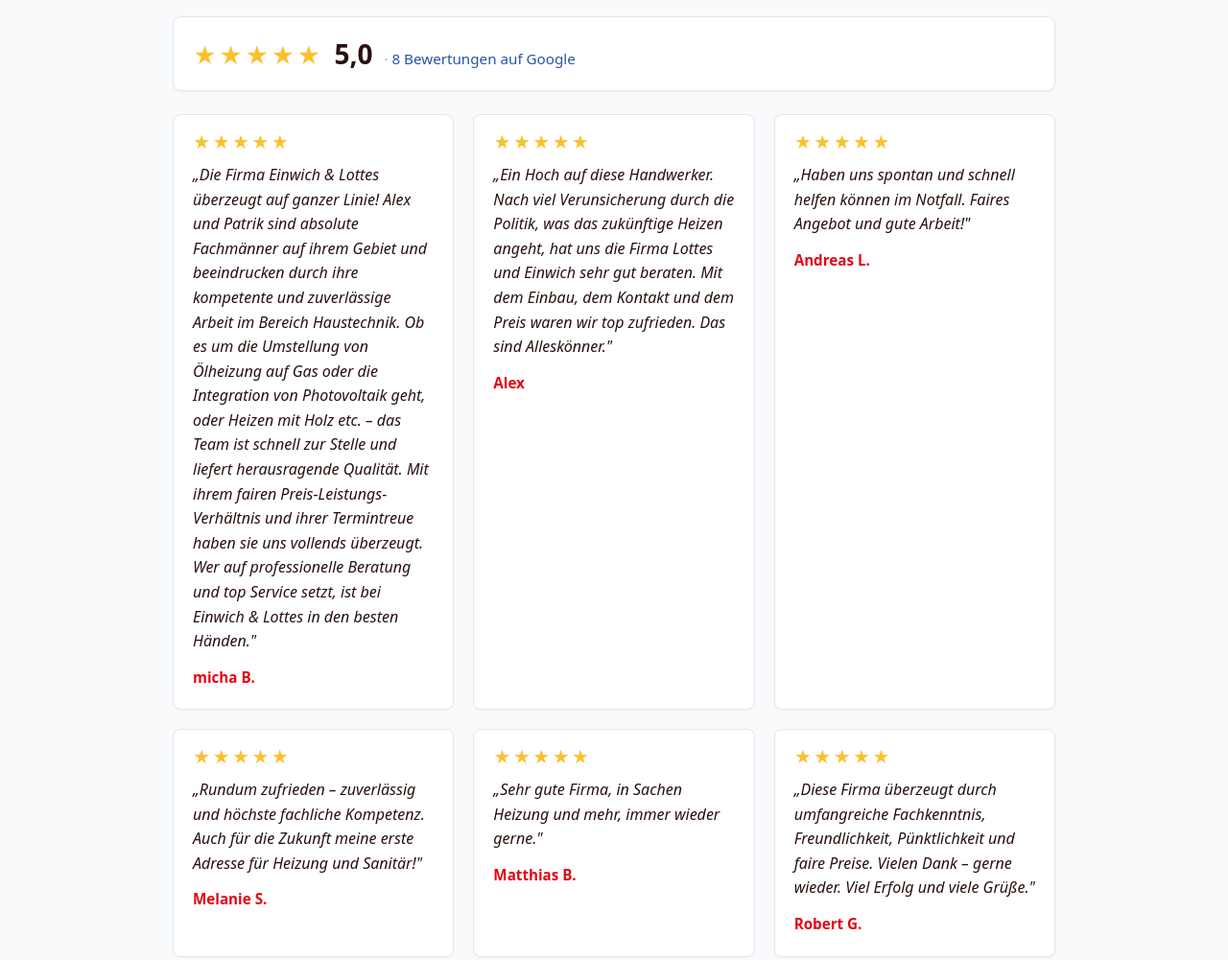
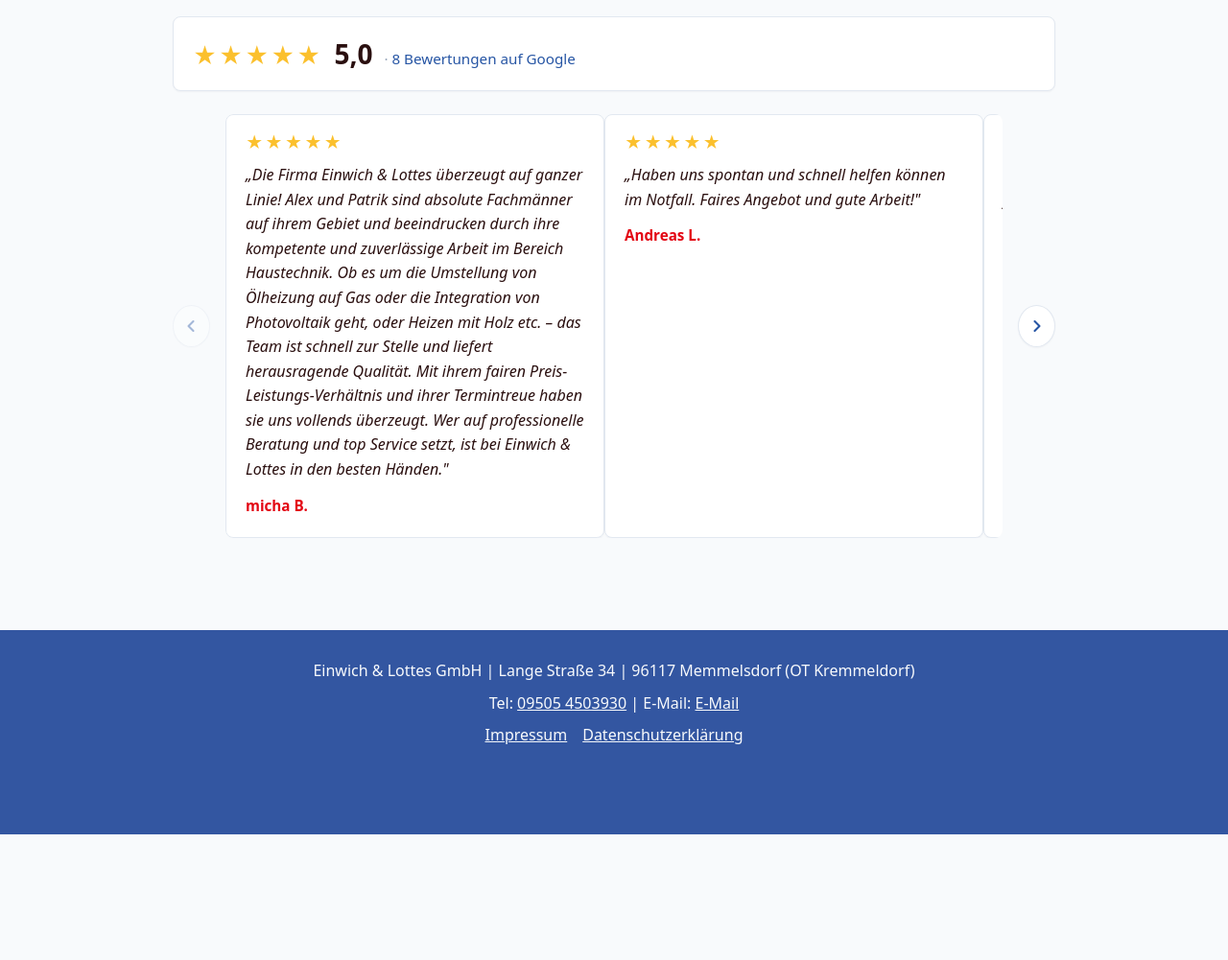
Before and after one commit to dakonr/einwich-lottes-website, a plain HTML site: page index.html in a window 1280 px wide. Shown: the part 1938-2939 px from the top of the page at 96% size. After the commit the page ends 2808 px from the top, so only its background shows below. Drawn offline with Linux system fonts and the light colour scheme.

Commit message:
add: horizontal Spinner for reviews

```diff
--- a/css/style.css
+++ b/css/style.css
@@ -378,13 +378,41 @@
 /* --------------------------------------------------------------------------
    11. Reviews
    -------------------------------------------------------------------------- */
-.review-grid {
-  display: grid;
-  grid-template-columns: repeat(auto-fit, minmax(280px, 1fr));
-  gap: 20px;
+.review-carousel {
+  position: relative;
+  display: flex;
+  flex-wrap: wrap;
+  justify-content: center;
+  gap: var(--space-4);
+}
+
+.review-carousel-viewport {
+  order: 1;
+  display: flex;
+  flex: 1 1 100%;
+  min-width: 0;
+  overflow-x: auto;
+  scroll-snap-type: x mandatory;
+  scroll-behavior: smooth;
+  overscroll-behavior-x: contain;
+  scrollbar-width: none;
+  -ms-overflow-style: none;
+  border-radius: var(--radius-md);
+}
+
+.review-carousel-viewport::-webkit-scrollbar {
+  display: none;
+}
+
+.review-carousel-viewport:focus-visible {
+  outline: 2px solid var(--color-blue);
+  outline-offset: 2px;
 }
 
 .review-card {
+  flex: 0 0 100%;
+  scroll-snap-align: start;
+  min-width: 0;
   background: var(--color-card);
   border: 1px solid var(--color-border);
   border-radius: var(--radius-md);
@@ -411,6 +439,37 @@
   font-weight: 700;
   color: var(--color-red);
   font-size: 0.95rem;
+}
+
+.review-carousel-btn {
+  order: 2;
+  display: inline-flex;
+  align-items: center;
+  justify-content: center;
+  width: 44px;
+  height: 44px;
+  padding: 0;
+  border: 1px solid var(--color-border);
+  border-radius: 50%;
+  background: var(--color-card);
+  color: var(--color-blue);
+  box-shadow: var(--shadow-card);
+  cursor: pointer;
+  transition: border-color 0.15s ease, color 0.15s ease, opacity 0.15s ease;
+}
+
+.review-carousel-btn:hover {
+  border-color: var(--color-blue);
+}
+
+.review-carousel-btn:focus-visible {
+  outline: 2px solid var(--color-blue);
+  outline-offset: 2px;
+}
+
+.review-carousel-btn:disabled {
+  opacity: 0.4;
+  cursor: default;
 }
 
 .stars {
@@ -504,6 +563,10 @@
   .section {
     padding: var(--space-12) 0;
   }
+
+  .review-card {
+    flex-basis: calc((100% - var(--space-5)) / 2);
+  }
 }
 
 /* 1024px+ : four-column grids, expanded max-width */
@@ -515,4 +578,20 @@
   .phone-link {
     font-size: 1.75rem;
   }
+
+  /* Reviews: side-by-side controls, 3 cards per view */
+  .review-carousel {
+    flex-wrap: nowrap;
+    align-items: center;
+    gap: var(--space-4);
+  }
+
+  .review-carousel-viewport,
+  .review-carousel-btn {
+    order: 0;
+  }
+
+  .review-card {
+    flex-basis: calc((100% - var(--space-5)) / 2);
+  }
 }
--- a/index.html
+++ b/index.html
@@ -1,11 +1,14 @@
 <!DOCTYPE html>
 <html lang="de">
+
 <head>
   <meta charset="UTF-8">
   <meta name="viewport" content="width=device-width, initial-scale=1.0">
   <title>Einwich &amp; Lottes GmbH | Heizung, Sanitär, Solar &amp; Wartung Memmelsdorf / Bamberg</title>
-  <meta name="description" content="Ihr Meisterbetrieb für Heizung, Sanitär, Solar und Wartung in Memmelsdorf & Landkreis Bamberg. Badsanierung, Wärmepumpe, Solarthermie & Notdienst. Tel: 09505 4503930">
-  <meta name="keywords" content="Sanitär Bamberg, Heizung Memmelsdorf, Badsanierung Bamberg, Solarthermie Bamberg, Wärmepumpe Bamberg, Heizungsbauer Memmelsdorf, Installateur Bamberg, Rohrbruch Notdienst, Einwich Lottes">
+  <meta name="description"
+    content="Ihr Meisterbetrieb für Heizung, Sanitär, Solar und Wartung in Memmelsdorf & Landkreis Bamberg. Badsanierung, Wärmepumpe, Solarthermie & Notdienst. Tel: 09505 4503930">
+  <meta name="keywords"
+    content="Sanitär Bamberg, Heizung Memmelsdorf, Badsanierung Bamberg, Solarthermie Bamberg, Wärmepumpe Bamberg, Heizungsbauer Memmelsdorf, Installateur Bamberg, Rohrbruch Notdienst, Einwich Lottes">
   <meta name="robots" content="index, follow">
   <meta name="author" content="Einwich & Lottes GmbH">
   <meta name="geo.region" content="DE-BY">
@@ -26,14 +29,16 @@
   <meta property="og:locale" content="de_DE">
   <meta property="og:site_name" content="Einwich & Lottes GmbH">
   <meta property="og:title" content="Einwich &amp; Lottes GmbH | Heizung, Sanitär, Solar &amp; Wartung">
-  <meta property="og:description" content="Ihr Meisterbetrieb für Heizung, Sanitär, Solar und Wartung in Memmelsdorf und dem gesamten Landkreis Bamberg.">
+  <meta property="og:description"
+    content="Ihr Meisterbetrieb für Heizung, Sanitär, Solar und Wartung in Memmelsdorf und dem gesamten Landkreis Bamberg.">
   <meta property="og:url" content="https://www.einwich-lottes.de/">
   <meta property="og:image" content="https://www.einwich-lottes.de/assets/images/hero_banner.jpg">
 
   <!-- Twitter -->
   <meta name="twitter:card" content="summary_large_image">
   <meta name="twitter:title" content="Einwich &amp; Lottes GmbH | Heizung, Sanitär, Solar &amp; Wartung">
-  <meta name="twitter:description" content="Ihr Meisterbetrieb für Heizung, Sanitär, Solar und Wartung im Landkreis Bamberg.">
+  <meta name="twitter:description"
+    content="Ihr Meisterbetrieb für Heizung, Sanitär, Solar und Wartung im Landkreis Bamberg.">
   <meta name="twitter:image" content="https://www.einwich-lottes.de/assets/images/hero_banner.jpg">
 
   <link rel="stylesheet" href="css/style.css">
@@ -104,20 +109,15 @@
   }
   </script>
 </head>
+
 <body>
   <header class="hero-section">
     <picture>
       <source srcset="assets/images/hero_banner.avif" type="image/avif">
       <source srcset="assets/images/hero_banner.webp" type="image/webp">
-      <img
-        src="assets/images/hero_banner.jpg"
-        alt="Einwich &amp; Lottes GmbH - Geschäftsführer und Fuhrpark in Memmelsdorf Landkreis Bamberg"
-        width="1278"
-        height="832"
-        loading="eager"
-        fetchpriority="high"
-        decoding="async"
-      >
+      <img src="assets/images/hero_banner.jpg"
+        alt="Einwich &amp; Lottes GmbH - Geschäftsführer und Fuhrpark in Memmelsdorf Landkreis Bamberg" width="1278"
+        height="832" loading="eager" fetchpriority="high" decoding="async">
     </picture>
   </header>
   <div class="contact-banner">
@@ -126,34 +126,45 @@
   </div>
   <nav class="floating-container" aria-label="Direktkontakt">
     <!-- Button 1: Instagram (top) -->
-    <a href="https://www.instagram.com/einwichlottes_gmbh/" target="_blank" rel="noopener noreferrer" class="floating-btn instagram-btn" aria-label="Instagram">
-      <svg xmlns="http://www.w3.org/2000/svg" viewBox="0 0 24 24" fill="none" stroke="#ffffff" stroke-width="2" stroke-linecap="round" stroke-linejoin="round" aria-hidden="true" width="24" height="24">
-        <rect x="2" y="2" width="20" height="20" rx="5" ry="5"/>
-        <path d="M16 11.37A4 4 0 1 1 12.63 8 4 4 0 0 1 16 11.37z"/>
-        <line x1="17.5" y1="6.5" x2="17.51" y2="6.5"/>
+    <a href="https://www.instagram.com/einwichlottes_gmbh/" target="_blank" rel="noopener noreferrer"
+      class="floating-btn instagram-btn" aria-label="Instagram">
+      <svg xmlns="http://www.w3.org/2000/svg" viewBox="0 0 24 24" fill="none" stroke="#ffffff" stroke-width="2"
+        stroke-linecap="round" stroke-linejoin="round" aria-hidden="true" width="24" height="24">
+        <rect x="2" y="2" width="20" height="20" rx="5" ry="5" />
+        <path d="M16 11.37A4 4 0 1 1 12.63 8 4 4 0 0 1 16 11.37z" />
+        <line x1="17.5" y1="6.5" x2="17.51" y2="6.5" />
       </svg>
     </a>
     <!-- Button 2: E-Mail -->
-    <a href="#" class="floating-btn mail-btn" data-c="105,110,102,111,64,101,105,110,119,105,99,104,45,108,111,116,116,101,115,46,100,101" aria-label="E-Mail schreiben">
-      <svg xmlns="http://www.w3.org/2000/svg" viewBox="0 0 24 24" fill="none" stroke="#ffffff" stroke-width="2" stroke-linecap="round" stroke-linejoin="round" aria-hidden="true" width="24" height="24">
-        <rect x="2" y="4" width="20" height="16" rx="2"/>
-        <polyline points="2,4 12,13 22,4"/>
+    <a href="#" class="floating-btn mail-btn"
+      data-c="105,110,102,111,64,101,105,110,119,105,99,104,45,108,111,116,116,101,115,46,100,101"
+      aria-label="E-Mail schreiben">
+      <svg xmlns="http://www.w3.org/2000/svg" viewBox="0 0 24 24" fill="none" stroke="#ffffff" stroke-width="2"
+        stroke-linecap="round" stroke-linejoin="round" aria-hidden="true" width="24" height="24">
+        <rect x="2" y="4" width="20" height="16" rx="2" />
+        <polyline points="2,4 12,13 22,4" />
       </svg>
     </a>
     <!-- Button 2: Anruf (bottom) -->
     <a href="tel:095054503930" class="floating-btn phone-btn" aria-label="Jetzt anrufen">
-      <svg xmlns="http://www.w3.org/2000/svg" viewBox="0 0 24 24" fill="none" stroke="#ffffff" stroke-width="2" stroke-linecap="round" stroke-linejoin="round" aria-hidden="true" width="24" height="24">
-        <path d="M22 16.92v3a2 2 0 0 1-2.18 2 19.79 19.79 0 0 1-8.63-3.07A19.5 19.5 0 0 1 4.69 12 19.79 19.79 0 0 1 1.6 3.4 2 2 0 0 1 3.59 1.22h3a2 2 0 0 1 2 1.72 12.84 12.84 0 0 0 .7 2.81 2 2 0 0 1-.45 2.11L7.91 8.77a16 16 0 0 0 6 6l.92-.92a2 2 0 0 1 2.11-.45 12.84 12.84 0 0 0 2.81.7A2 2 0 0 1 21.7 16a2 2 0 0 1 .3.92z"/>
+      <svg xmlns="http://www.w3.org/2000/svg" viewBox="0 0 24 24" fill="none" stroke="#ffffff" stroke-width="2"
+        stroke-linecap="round" stroke-linejoin="round" aria-hidden="true" width="24" height="24">
+        <path
+          d="M22 16.92v3a2 2 0 0 1-2.18 2 19.79 19.79 0 0 1-8.63-3.07A19.5 19.5 0 0 1 4.69 12 19.79 19.79 0 0 1 1.6 3.4 2 2 0 0 1 3.59 1.22h3a2 2 0 0 1 2 1.72 12.84 12.84 0 0 0 .7 2.81 2 2 0 0 1-.45 2.11L7.91 8.77a16 16 0 0 0 6 6l.92-.92a2 2 0 0 1 2.11-.45 12.84 12.84 0 0 0 2.81.7A2 2 0 0 1 21.7 16a2 2 0 0 1 .3.92z" />
       </svg>
     </a>
   </nav>
   <main class="container">
-    <h1 class="visually-hidden">Einwich &amp; Lottes GmbH – Meisterbetrieb für Heizung, Sanitär, Solar und Wartung in Memmelsdorf, Landkreis Bamberg</h1>
+    <h1 class="visually-hidden">Einwich &amp; Lottes GmbH – Meisterbetrieb für Heizung, Sanitär, Solar und Wartung in
+      Memmelsdorf, Landkreis Bamberg</h1>
 
     <!-- 4.1 Wer sind wir? -->
     <section class="section" id="ueber-uns">
       <h2>Wer sind wir?</h2>
-      <p>Die Einwich &amp; Lottes GmbH ist ein traditionsreicher Meisterbetrieb für Sanitär, Heizung, Solar und Wartung aus Memmelsdorf (OT Kremmeldorf) im Landkreis Bamberg. Als regionaler Handwerksbetrieb betreuen wir Privat- und Gewerbekunden zuverlässig im gesamten Landkreis Bamberg – von Memmelsdorf über Hallstadt und Scheßlitz bis nach Hirschaid, Burgebrach und Bamberg Stadt.</p>
+      <p>Die Einwich &amp; Lottes GmbH ist ein traditionsreicher Meisterbetrieb für Sanitär, Heizung, Solar und Wartung
+        aus Memmelsdorf (OT Kremmeldorf) im Landkreis Bamberg. Als regionaler Handwerksbetrieb betreuen wir Privat- und
+        Gewerbekunden zuverlässig im gesamten Landkreis Bamberg – von Memmelsdorf über Hallstadt und Scheßlitz bis nach
+        Hirschaid, Burgebrach und Bamberg Stadt.</p>
     </section>
 
     <!-- 4.2 Was machen wir? -->
@@ -162,7 +173,8 @@
       <div class="cards-grid">
         <article class="service-card">
           <h3>Heizung</h3>
-          <p>Installation und Modernisierung von Heizungsanlagen, Wärmepumpen, Holz- und Pelletheizungen sowie Gassystemen.</p>
+          <p>Installation und Modernisierung von Heizungsanlagen, Wärmepumpen, Holz- und Pelletheizungen sowie
+            Gassystemen.</p>
         </article>
         <article class="service-card">
           <h3>Sanitär</h3>
@@ -183,9 +195,12 @@
     <section class="section" id="angebot">
       <h2>Was bieten wir an?</h2>
       <ul class="service-list">
-        <li><strong>Vor-Ort-Beratung &amp; Individuelle Planung:</strong> Maßgeschneiderte Konzepte für Altbau und Neubau im Landkreis Bamberg.</li>
-        <li><strong>Schnelle Reaktionszeiten &amp; Notdienst:</strong> Zuverlässige Hilfe bei Heizungsausfall oder Rohrbruch.</li>
-        <li><strong>Transparente Angebote &amp; Meisterqualität:</strong> Einbau von Markenprodukten führender Hersteller.</li>
+        <li><strong>Vor-Ort-Beratung &amp; Individuelle Planung:</strong> Maßgeschneiderte Konzepte für Altbau und
+          Neubau im Landkreis Bamberg.</li>
+        <li><strong>Schnelle Reaktionszeiten &amp; Notdienst:</strong> Zuverlässige Hilfe bei Heizungsausfall oder
+          Rohrbruch.</li>
+        <li><strong>Transparente Angebote &amp; Meisterqualität:</strong> Einbau von Markenprodukten führender
+          Hersteller.</li>
       </ul>
     </section>
 
@@ -208,41 +223,85 @@
       <div class="review-summary">
         <span class="review-summary-stars" aria-hidden="true">★★★★★</span>
         <span class="review-summary-score">5,0</span>
-        <span class="review-summary-count">· <a href="https://share.google/ISxG1PF7j9NNZLEz8" title="Weiterleitung zum Google Business Profil (Extern)">8 Bewertungen auf Google</a></span>
+        <span class="review-summary-count">· <a href="https://share.google/ISxG1PF7j9NNZLEz8"
+            title="Weiterleitung zum Google Business Profil (Extern)">8 Bewertungen auf Google</a></span>
       </div>
-      <div class="review-grid">
+      <div class="review-carousel">
+        <button type="button" class="review-carousel-btn review-carousel-prev"
+          aria-label="Vorherige Bewertungen anzeigen">
+          <svg xmlns="http://www.w3.org/2000/svg" viewBox="0 0 24 24" fill="none" stroke="currentColor"
+            stroke-width="2.5" stroke-linecap="round" stroke-linejoin="round" aria-hidden="true" width="20" height="20">
+            <polyline points="15 18 9 12 15 6"></polyline>
+          </svg>
+        </button>
+        <div class="review-carousel-viewport" role="region" aria-roledescription="Karussell"
+          aria-label="Google-Bewertungen" tabindex="0">
           <article class="review-card">
             <div class="stars" role="img" aria-label="5 von 5 Sternen"><span aria-hidden="true">★★★★★</span></div>
-          <blockquote>„Die Firma Einwich &amp; Lottes überzeugt auf ganzer Linie! Alex und Patrik sind absolute Fachmänner auf ihrem Gebiet und beeindrucken durch ihre kompetente und zuverlässige Arbeit im Bereich Haustechnik. Ob es um die Umstellung von Ölheizung auf Gas oder die Integration von Photovoltaik geht, oder Heizen mit Holz etc. – das Team ist schnell zur Stelle und liefert herausragende Qualität. Mit ihrem fairen Preis-Leistungs-Verhältnis und ihrer Termintreue haben sie uns vollends überzeugt. Wer auf professionelle Beratung und top Service setzt, ist bei Einwich &amp; Lottes in den besten Händen."<footer><cite class="review-author">micha B.</cite></footer></blockquote>
+            <blockquote>„Die Firma Einwich &amp; Lottes überzeugt auf ganzer Linie! Alex und Patrik sind absolute
+              Fachmänner auf ihrem Gebiet und beeindrucken durch ihre kompetente und zuverlässige Arbeit im Bereich
+              Haustechnik. Ob es um die Umstellung von Ölheizung auf Gas oder die Integration von Photovoltaik geht,
+              oder Heizen mit Holz etc. – das Team ist schnell zur Stelle und liefert herausragende Qualität. Mit ihrem
+              fairen Preis-Leistungs-Verhältnis und ihrer Termintreue haben sie uns vollends überzeugt. Wer auf
+              professionelle Beratung und top Service setzt, ist bei Einwich &amp; Lottes in den besten Händen."<footer>
+                <cite class="review-author">micha B.</cite>
+              </footer>
+            </blockquote>
           </article>
           <article class="review-card">
             <div class="stars" role="img" aria-label="5 von 5 Sternen"><span aria-hidden="true">★★★★★</span></div>
-          <blockquote>„Ein Hoch auf diese Handwerker. Nach viel Verunsicherung durch die Politik, was das zukünftige Heizen angeht, hat uns die Firma Lottes und Einwich sehr gut beraten. Mit dem Einbau, dem Kontakt und dem Preis waren wir top zufrieden. Das sind Alleskönner."<footer><cite class="review-author">Alex</cite></footer></blockquote>
+            <blockquote>„Haben uns spontan und schnell helfen können im Notfall. Faires Angebot und gute Arbeit!"
+              <footer><cite class="review-author">Andreas L.</cite></footer>
+            </blockquote>
           </article>
           <article class="review-card">
             <div class="stars" role="img" aria-label="5 von 5 Sternen"><span aria-hidden="true">★★★★★</span></div>
-          <blockquote>„Haben uns spontan und schnell helfen können im Notfall. Faires Angebot und gute Arbeit!"<footer><cite class="review-author">Andreas L.</cite></footer></blockquote>
+            <blockquote>„Rundum zufrieden – zuverlässig und höchste fachliche Kompetenz. Auch für die Zukunft meine
+              erste Adresse für Heizung und Sanitär!"<footer><cite class="review-author">Melanie S.</cite></footer>
+            </blockquote>
           </article>
           <article class="review-card">
             <div class="stars" role="img" aria-label="5 von 5 Sternen"><span aria-hidden="true">★★★★★</span></div>
-          <blockquote>„Rundum zufrieden – zuverlässig und höchste fachliche Kompetenz. Auch für die Zukunft meine erste Adresse für Heizung und Sanitär!"<footer><cite class="review-author">Melanie S.</cite></footer></blockquote>
+            <blockquote>„Sehr gute Firma, in Sachen Heizung und mehr, immer wieder gerne."<footer><cite
+                  class="review-author">Matthias B.</cite></footer>
+            </blockquote>
           </article>
           <article class="review-card">
             <div class="stars" role="img" aria-label="5 von 5 Sternen"><span aria-hidden="true">★★★★★</span></div>
-          <blockquote>„Sehr gute Firma, in Sachen Heizung und mehr, immer wieder gerne."<footer><cite class="review-author">Matthias B.</cite></footer></blockquote>
+            <blockquote>„Diese Firma überzeugt durch umfangreiche Fachkenntnis, Freundlichkeit, Pünktlichkeit und faire
+              Preise. Vielen Dank – gerne wieder. Viel Erfolg und viele Grüße."<footer><cite
+                  class="review-author">Robert G.</cite></footer>
+            </blockquote>
           </article>
           <article class="review-card">
             <div class="stars" role="img" aria-label="5 von 5 Sternen"><span aria-hidden="true">★★★★★</span></div>
-          <blockquote>„Diese Firma überzeugt durch umfangreiche Fachkenntnis, Freundlichkeit, Pünktlichkeit und faire Preise. Vielen Dank – gerne wieder. Viel Erfolg und viele Grüße."<footer><cite class="review-author">Robert G.</cite></footer></blockquote>
+            <blockquote>„Die Arbeiten wurden schnell und zuverlässig ausgeführt. Die telefonische Erreichbarkeit und der
+              Kontakt ist super. Von Angebot bis Ausführung waren wir sehr zufrieden."<footer><cite
+                  class="review-author">Lisa</cite></footer>
+            </blockquote>
           </article>
           <article class="review-card">
             <div class="stars" role="img" aria-label="5 von 5 Sternen"><span aria-hidden="true">★★★★★</span></div>
-          <blockquote>„Die Arbeiten wurden schnell und zuverlässig ausgeführt. Die telefonische Erreichbarkeit und der Kontakt ist super. Von Angebot bis Ausführung waren wir sehr zufrieden."<footer><cite class="review-author">Lisa</cite></footer></blockquote>
+            <blockquote>„Ein Hoch auf diese Handwerker. Nach viel Verunsicherung durch die Politik, was das zukünftige
+              Heizen angeht, hat uns die Firma Lottes und Einwich sehr gut beraten. Mit dem Einbau, dem Kontakt und dem
+              Preis waren wir top zufrieden. Das sind Alleskönner."<footer><cite class="review-author">Alex</cite>
+              </footer>
+            </blockquote>
           </article>
           <article class="review-card">
             <div class="stars" role="img" aria-label="5 von 5 Sternen"><span aria-hidden="true">★★★★★</span></div>
-          <blockquote>„Fachmännische Beratung, schnelle Hilfe, kompetente Problemlösungen und Wartung rund um Heizung und Sanitär. Immer wieder gerne. Dankeschön."<footer><cite class="review-author">Markus</cite></footer></blockquote>
+            <blockquote>„Fachmännische Beratung, schnelle Hilfe, kompetente Problemlösungen und Wartung rund um Heizung
+              und Sanitär. Immer wieder gerne. Dankeschön."<footer><cite class="review-author">Markus</cite></footer>
+            </blockquote>
           </article>
+        </div>
+        <button type="button" class="review-carousel-btn review-carousel-next"
+          aria-label="Nächste Bewertungen anzeigen">
+          <svg xmlns="http://www.w3.org/2000/svg" viewBox="0 0 24 24" fill="none" stroke="currentColor"
+            stroke-width="2.5" stroke-linecap="round" stroke-linejoin="round" aria-hidden="true" width="20" height="20">
+            <polyline points="9 18 15 12 9 6"></polyline>
+          </svg>
+        </button>
       </div>
     </section>
 
@@ -250,7 +309,8 @@
   <footer>
     <div class="container">
       <p>Einwich &amp; Lottes GmbH | Lange Straße 34 | 96117 Memmelsdorf (OT Kremmeldorf)</p>
-      <p>Tel: <a href="tel:095054503930">09505 4503930</a> | E-Mail: <a href="#" data-c="105,110,102,111,64,101,105,110,119,105,99,104,45,108,111,116,116,101,115,46,100,101">E-Mail</a></p>
+      <p>Tel: <a href="tel:095054503930">09505 4503930</a> | E-Mail: <a href="#"
+          data-c="105,110,102,111,64,101,105,110,119,105,99,104,45,108,111,116,116,101,115,46,100,101">E-Mail</a></p>
       <nav aria-label="Rechtliche Links">
         <a href="impressum.html">Impressum</a>
         <a href="datenschutz.html">Datenschutzerklärung</a>
@@ -258,9 +318,9 @@
     </div>
   </footer>
   <script>
-    document.querySelectorAll('[data-c]').forEach(function(el) {
+    document.querySelectorAll('[data-c]').forEach(function (el) {
       var codes = el.getAttribute('data-c');
-      var addr = codes.split(',').map(function(c) { return String.fromCharCode(c); }).join('');
+      var addr = codes.split(',').map(function (c) { return String.fromCharCode(c); }).join('');
       function decode() {
         el.href = 'mailto:' + addr;
         if (!el.querySelector('svg')) el.textContent = addr;
@@ -269,6 +329,39 @@
       el.addEventListener('mouseenter', decode);
       el.addEventListener('touchstart', decode);
     });
+
+    /* Google-Bewertungen-Karussell */
+    (function () {
+      var viewport = document.querySelector('.review-carousel-viewport');
+      if (!viewport) return;
+      var prev = document.querySelector('.review-carousel-prev');
+      var next = document.querySelector('.review-carousel-next');
+      if (!prev || !next) return;
+
+      function cardStep() {
+        var card = viewport.querySelector('.review-card');
+        var gap = parseFloat(getComputedStyle(viewport).columnGap) || 0;
+        if (!card) return viewport.clientWidth;
+        return card.getBoundingClientRect().width + gap;
+      }
+
+      function updateButtons() {
+        var maxScroll = viewport.scrollWidth - viewport.clientWidth;
+        prev.disabled = viewport.scrollLeft <= 1;
+        next.disabled = viewport.scrollLeft >= maxScroll - 1;
+      }
+
+      function scrollByCards(n) {
+        viewport.scrollBy({ left: cardStep() * n, behavior: 'smooth' });
+      }
+
+      prev.addEventListener('click', function () { scrollByCards(-1); });
+      next.addEventListener('click', function () { scrollByCards(1); });
+      viewport.addEventListener('scroll', updateButtons, { passive: true });
+      window.addEventListener('resize', function () { updateButtons(); });
+      updateButtons();
+    })();
   </script>
 </body>
+
 </html>
```
Lines whose indentation alone changed are shown as unchanged.
